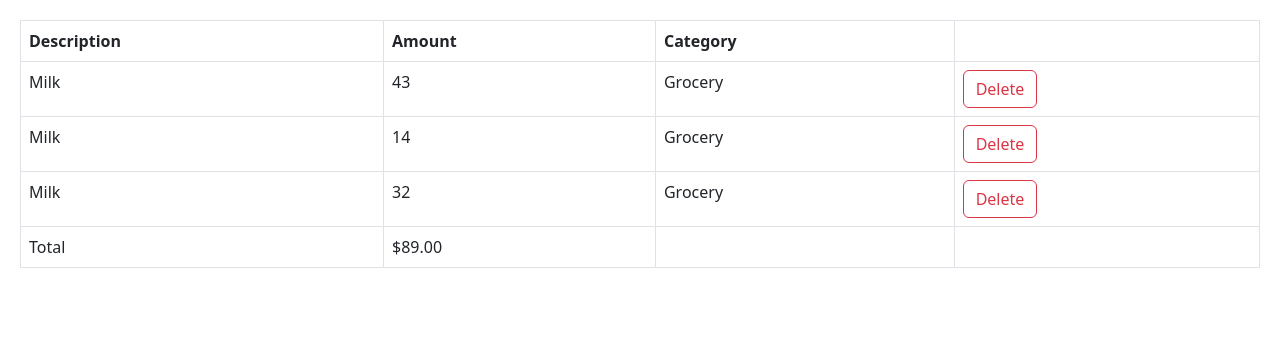
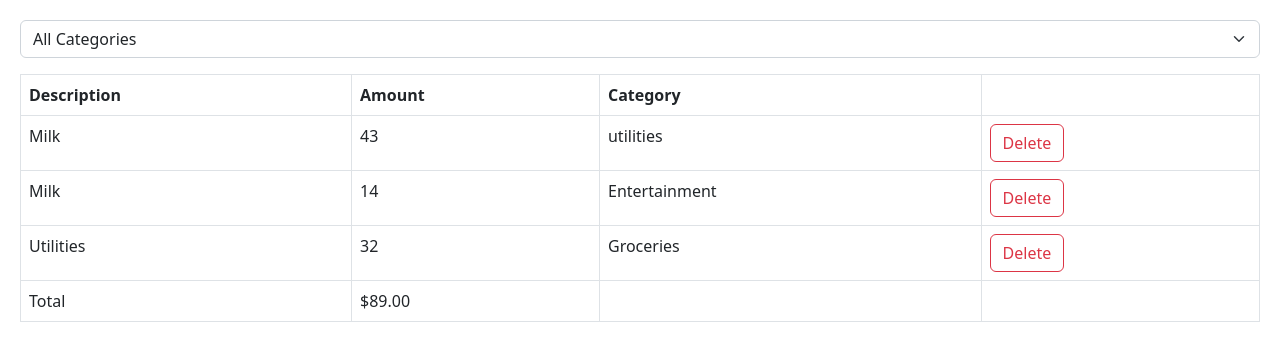
Before and after one commit to MdAbbas110/Learning-React, a React (Vite) app: page / in a window 1280 px wide. Shown: the top 360 px of the page. Built offline with nearby package versions, Linux system fonts and the light colour scheme.

Commit message:
Expense filter component added to filter

```diff
--- a/src/App.tsx
+++ b/src/App.tsx
@@ -1,32 +1,44 @@
 import { useState } from 'react';
 import ExpenseList from './expense-tracker/components/ExpenseList';
+import ExpenseFilter from './expense-tracker/components/ExpenseFilter';
 
 function App() {
+  const [selectedCategory, setSelectedCategory] = useState('');
+
   const [expenses, setExpenses] = useState([
     {
       id: 1,
       description: 'Milk',
       amount: 43,
-      category: 'Grocery',
+      category: 'utilities',
     },
     {
       id: 2,
       description: 'Milk',
       amount: 14,
-      category: 'Grocery',
+      category: 'Entertainment',
     },
     {
       id: 3,
-      description: 'Milk',
+      description: 'Utilities',
       amount: 32,
-      category: 'Grocery',
+      category: 'Groceries',
     },
   ]);
 
+  const visibleExpenses = selectedCategory
+    ? expenses.filter((e) => e.category === selectedCategory)
+    : expenses;
+
   return (
     <div>
+      <div className='mb-3'>
+        <ExpenseFilter
+          onSelectCategories={(category) => setSelectedCategory(category)}
+        />
+      </div>
       <ExpenseList
-        expenses={expenses}
+        expenses={visibleExpenses}
         onDelete={(id) => setExpenses(expenses.filter((e) => e.id !== id))}
       />
     </div>
--- /dev/null
+++ b/src/expense-tracker/components/ExpenseFilter.tsx
@@ -0,0 +1,19 @@
+interface Props {
+  onSelectCategories: (category: string) => void;
+}
+
+const ExpenseFilter = ({ onSelectCategories }: Props) => {
+  return (
+    <select
+      className='form-select'
+      onChange={(e) => onSelectCategories(e.target.value)}
+    >
+      <option value=''>All Categories</option>
+      <option value='Groceries'>Groceries </option>
+      <option value='Utilities'>Utilities</option>
+      <option value='Entertainment'>Entertainment</option>
+    </select>
+  );
+};
+
+export default ExpenseFilter;
```
